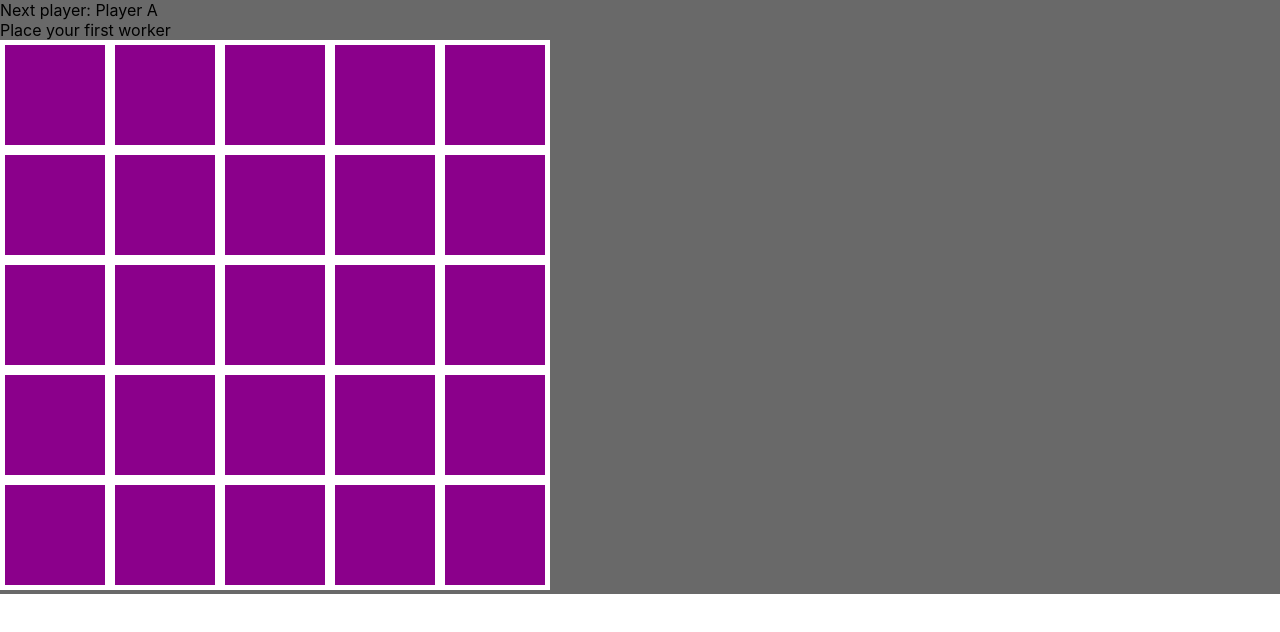
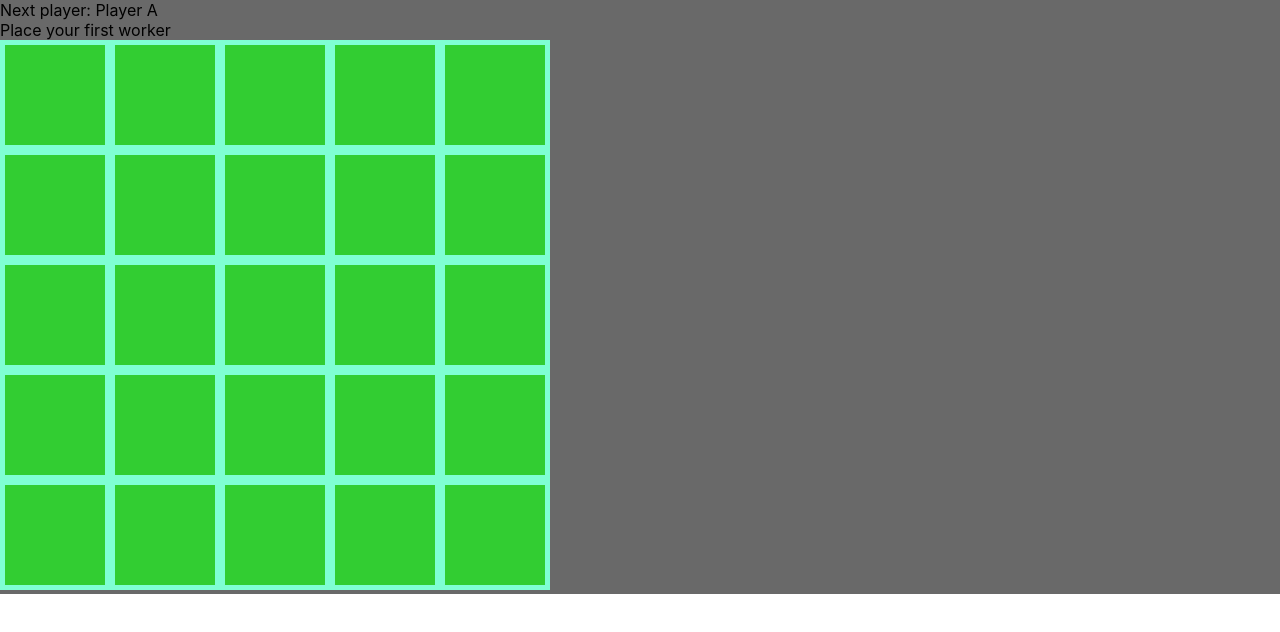
Before and after one commit to costas-basdekis/thyra-online, a React (Create React App) app: page / in a window 1280 px wide. Shown: the top 632 px of the page. Built offline with nearby package versions, Linux system fonts and the light colour scheme.

Commit message:
Slightly better way to display available moves

```diff
--- a/src/App.css
+++ b/src/App.css
@@ -22,12 +22,12 @@
 }
 
 .cell.available {
-    background-color: darkmagenta;
+    border-color: aquamarine;
     cursor: pointer;
 }
 
 .cell.available:hover {
-    background-color: magenta;
+    border-color: black;
 }
 
 .cell .worker {
```
